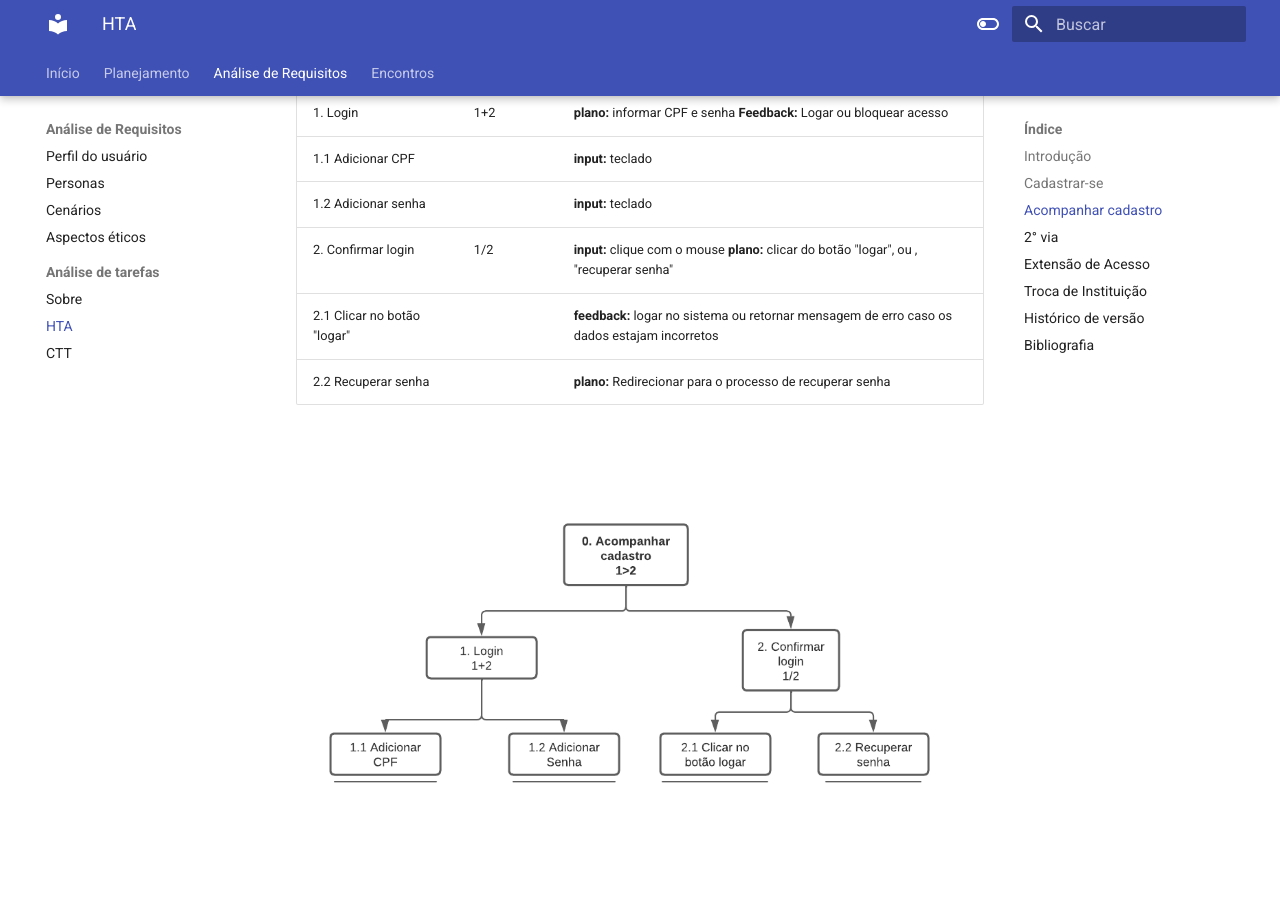
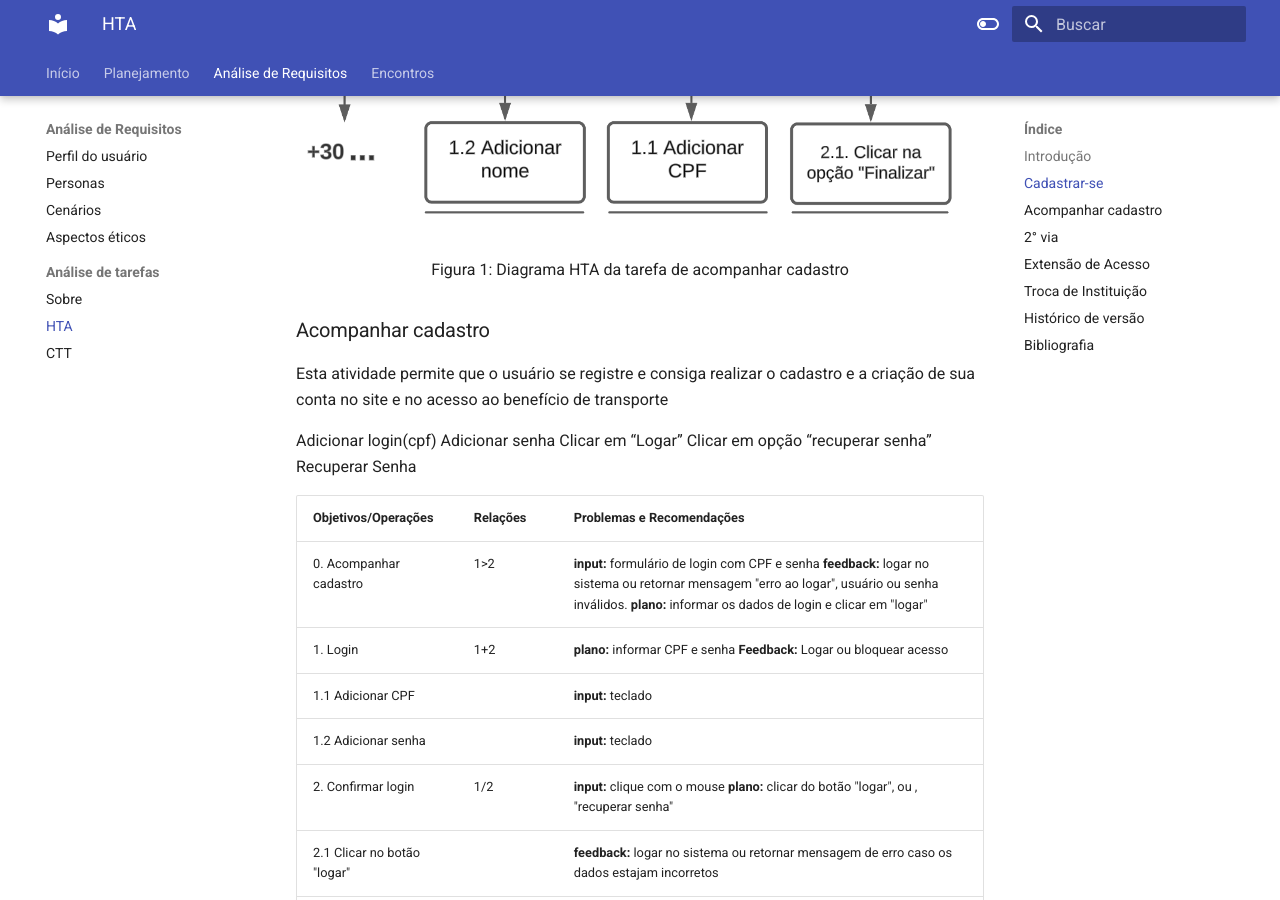
Before and after one commit to Interacao-Humano-Computador/2023.2--BRB-Mobilidade, an MkDocs documentation site: the page built from docs/analiseRequisitos/analise_tarefas/hta.md, in a window 1280 px wide and 900 px high, scrolled down 3006 px. Built offline with MkDocs 1.6.1 and Material for MkDocs 9.7.7, drawn with Linux system fonts in a browser that asks for light colours.

Commit message:
adiciona diagrama de cadastro hta

```diff
--- a/docs/analiseRequisitos/analise_tarefas/hta.md
+++ b/docs/analiseRequisitos/analise_tarefas/hta.md
@@ -41,6 +41,13 @@ A Análise Hierárquica de Tarefas (HTA) é uma metodologia usada para analisar
 |1.31 Adicionar senha |     |**input:** teclado|
 |1.32 Adicionar confirmação de senha|     |**input:** teclado|
 |2. Finalizar |     |**input:** clicar com o mouse no botão "FInalza", **Feedback:** Cadastrar o usuário no sistema ou reportar falha no cadastro|
+
+<br>
+
+<div style="text-align: center">
+    <img src="https://github.com/Interacao-Humano-Computador/2023.2--BRB-Mobilidade/blob/main/docs/assets/diagramas%20hta/Diagrama%20cadastro.png?raw=true">
+    <p>Figura 1: Diagrama HTA da tarefa de acompanhar cadastro</p>
+</div>
 
 ### Acompanhar cadastro
 
```
